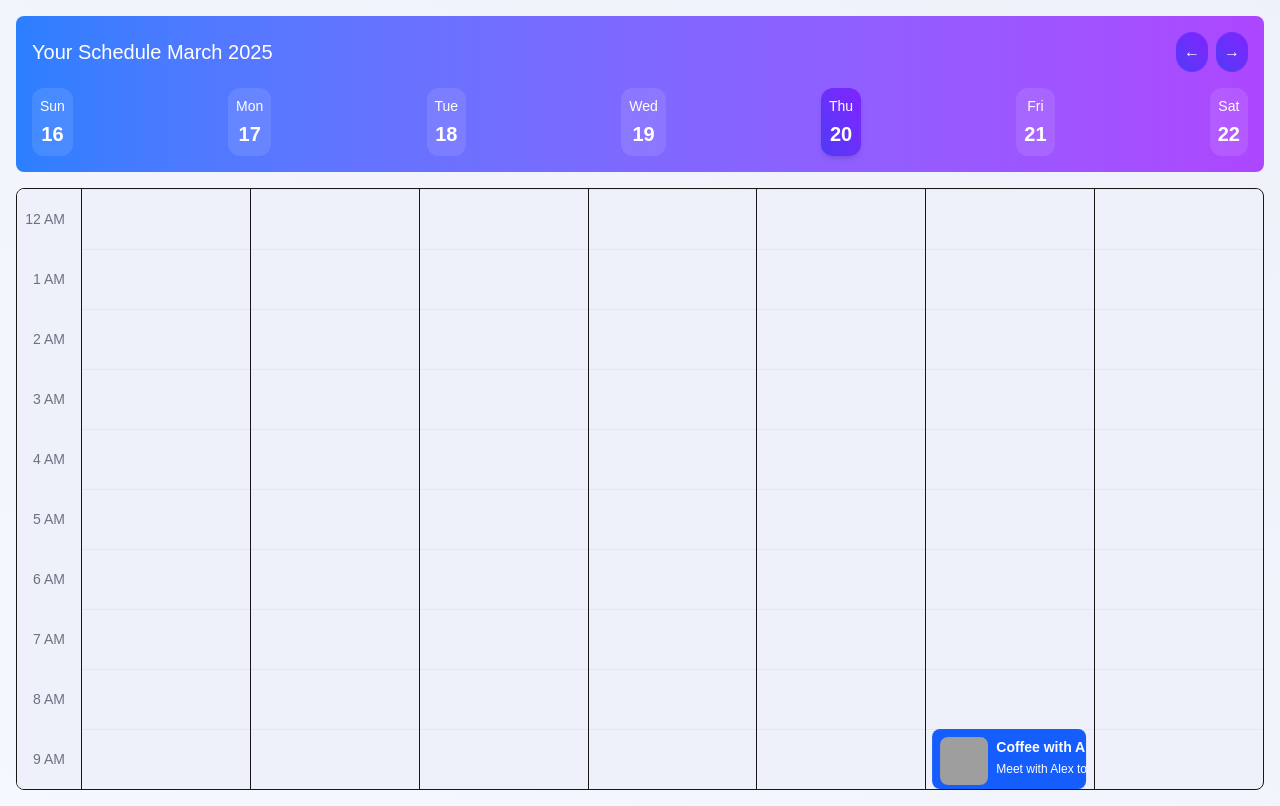
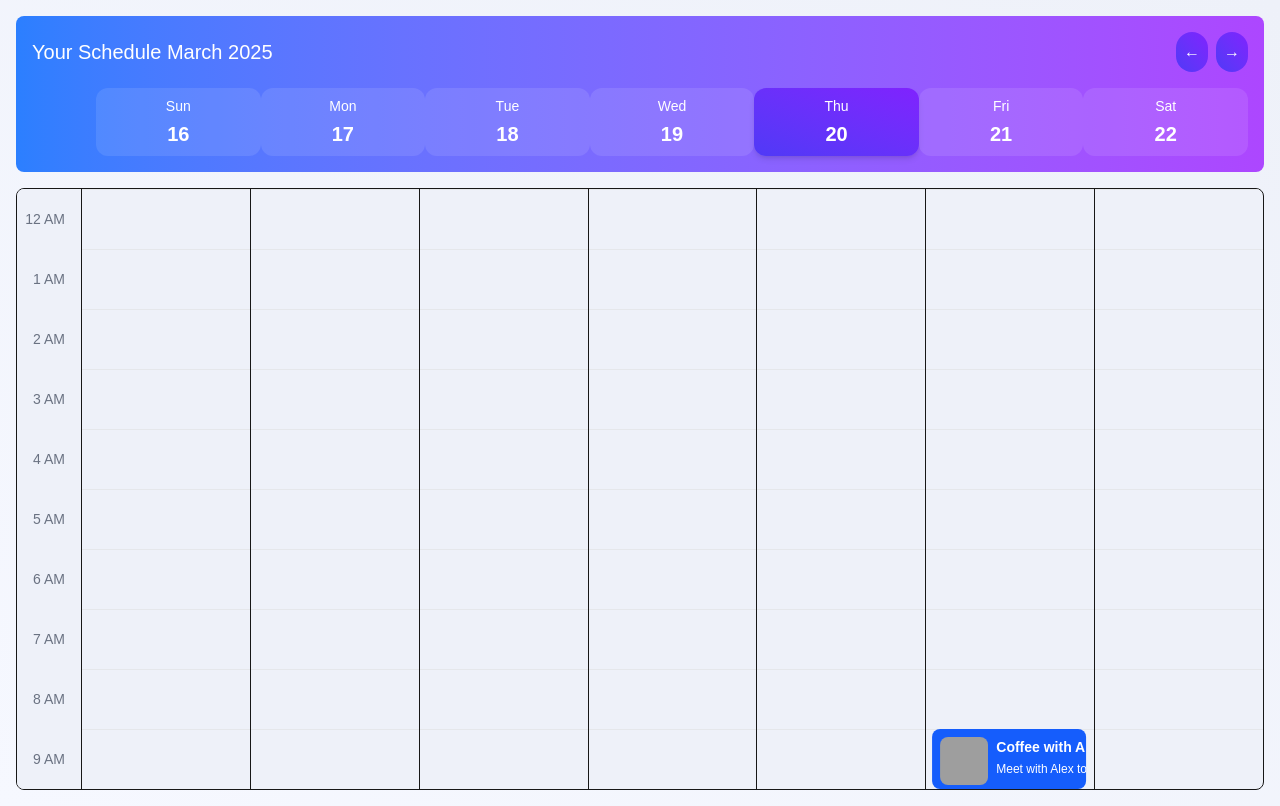
Before and after one commit to divyatiwari5/KanbanCalendar, a Next.js app: page / in a window 1280 px wide. Built offline with nearby package versions, Linux system fonts and the light colour scheme; grey boxes are pictures that could not be loaded.

Commit message:
fix alignment issue

```diff
--- a/src/app/shared/CalendarHeader.tsx
+++ b/src/app/shared/CalendarHeader.tsx
@@ -47,7 +47,11 @@ const CalendarHeader = ({ currentDate, onPrevWeek, onNextWeek }: CalendarHeaderP
           </button>
         </div>
       </div>
-      <div className="flex justify-between">
+      <div className="flex">
+        {/* Time gutter space */}
+        <div className="w-16"></div>
+        {/* Days grid */}
+        <div className="flex-1 grid grid-cols-7">
           {days.map((day) => (
             <DayHeader
               key={`${day.date}-${day.day}`}
@@ -58,6 +62,7 @@ const CalendarHeader = ({ currentDate, onPrevWeek, onNextWeek }: CalendarHeaderP
           ))}
         </div>
       </div>
+    </div>
   );
 };
 
```
Lines whose indentation alone changed are shown as unchanged.
